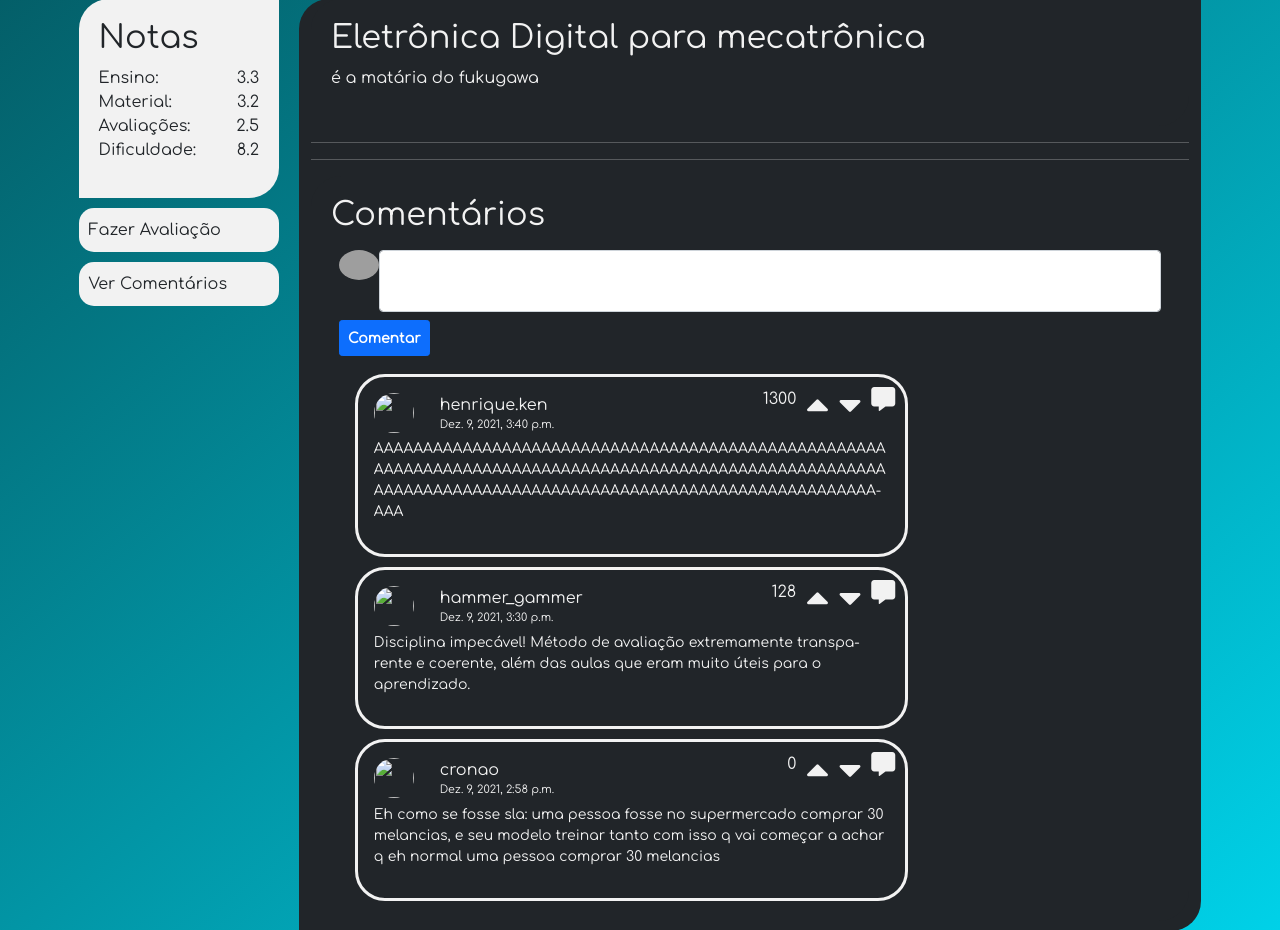
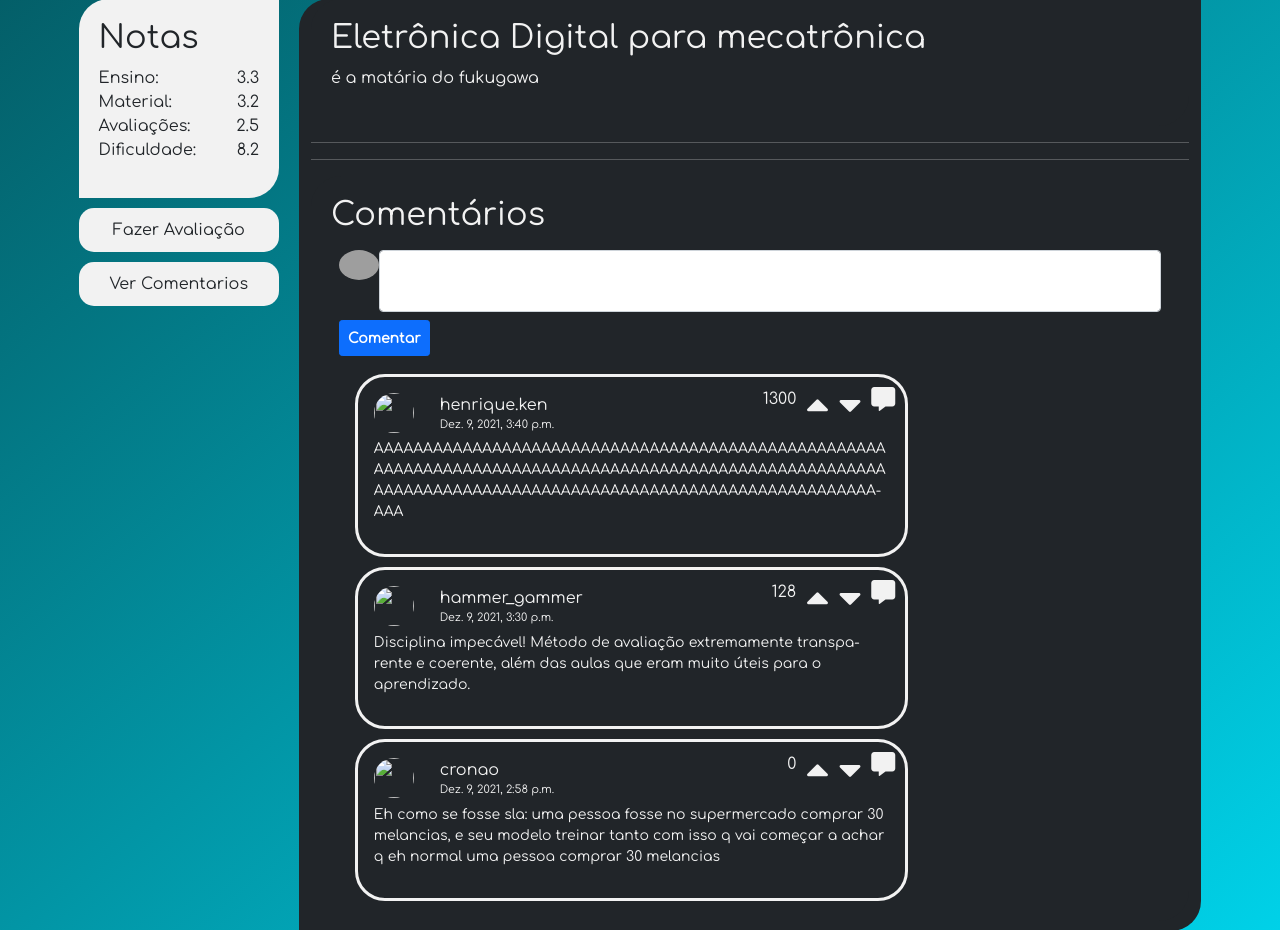
Before and after one commit to PSXBRosa/PSXBRosa.github.io, a Django app: a page that uses templates/detail.html in a window 1280 px wide. Shown: the part 100-1030 px from the top of the page. Run offline with Django 3.2, Linux system fonts and the light colour scheme; data comes from the database, SQL or seed files in the repository; some libraries are stand-ins or nearby versions; grey boxes are pictures that could not be loaded.

Commit message:
fix detail buttons

```diff
--- a/static/css/style.css
+++ b/static/css/style.css
@@ -15,6 +15,10 @@ body, html {
 
 nav{
     height: 61px; /* fixo */
+}
+
+a{
+    text-decoration: none;
 }
 
 ul{
@@ -285,10 +289,6 @@ footer {
     height: fit-content;
 }
 
-.lista a {
-    text-decoration: none;
-}
-
 .flutuante {
     background-color: #f2f2f2;
     position: fixed;
@@ -346,12 +346,10 @@ footer {
 }
 
 .baixo a {
-    text-decoration: none;
     color: #212529;
 }
 
 .baixo a:hover {
-    text-decoration: none;
     color: tomato;
 }
 
@@ -384,7 +382,12 @@ footer {
     padding-left:0px;
 }
 
+.link p{
+    margin: auto
+}
+
 .link {
+    text-align: center;
     background-color: #f2f2f2;
     color: #212529;
     border-radius: 15px 15px;
@@ -393,7 +396,6 @@ footer {
 }
 
 .link a {
-    text-decoration: none;
     color: #212529;
 }
 
@@ -462,7 +464,6 @@ label{
 .container-login a {
     margin-top: 5%;
     color: #f2f2f2;
-    text-decoration: none;
 }
 
 .container-login a:hover {
--- a/templates/detail.html
+++ b/templates/detail.html
@@ -127,12 +127,16 @@
             </div>
         </div>
         <div class="links">
-            <div class="link">
-                <a href="{%url 'avaliacao' disciplina.slug %}">Fazer Avaliação</a>
-            </div>
-            <div class="link">
-                <a href="#">Ver Comentários</a>
-            </div>
+            <a href="{%url 'avaliacao' disciplina.slug %}">
+                <div class="link">
+                    <p>Fazer Avaliação</p>
+                </div>
+            </a>
+            <a href="#">
+                <div class="link">
+                    <p>Ver Comentarios</p>
+                </div>
+            </a>
         </div>
     </div>
     <div class="col-lg-9 experience">
```
